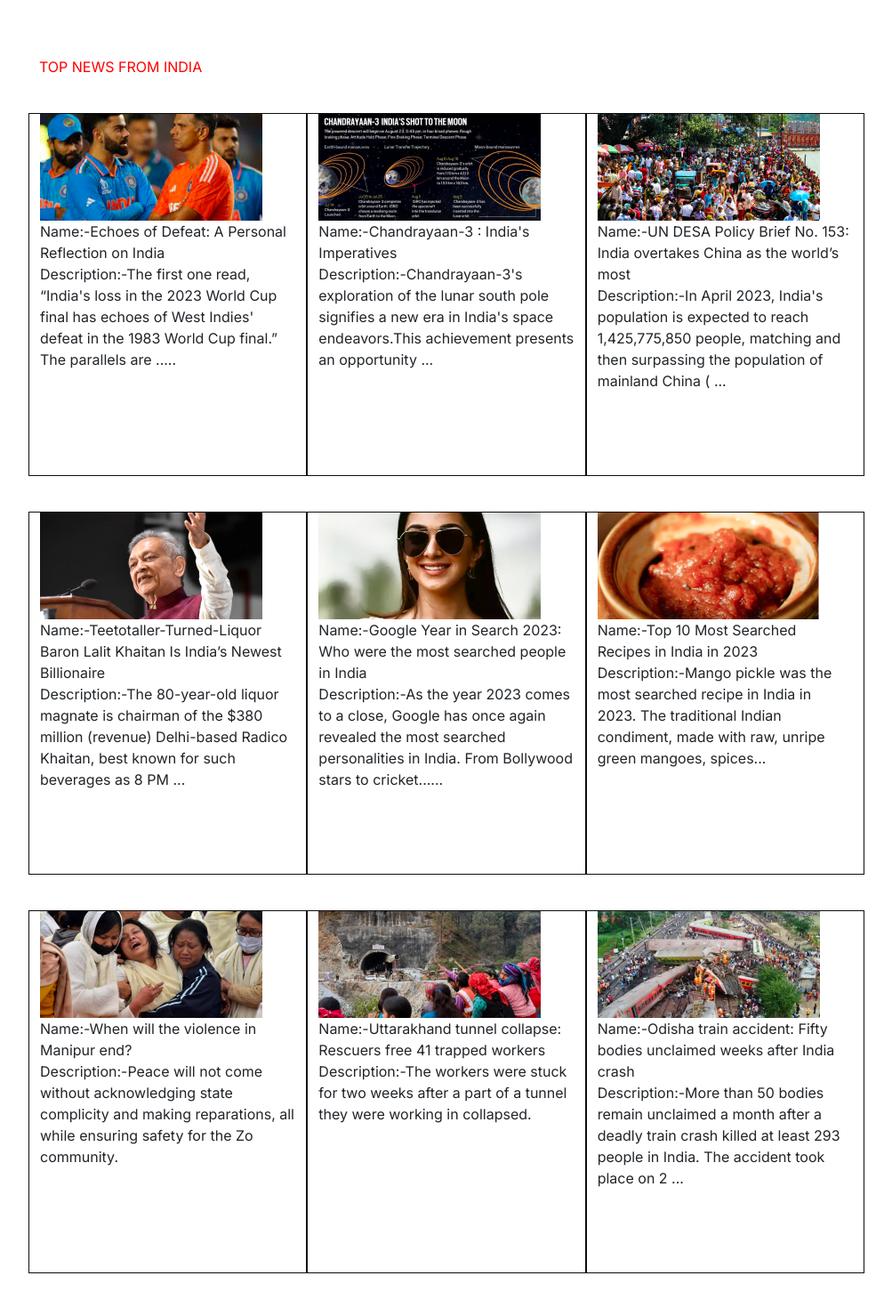
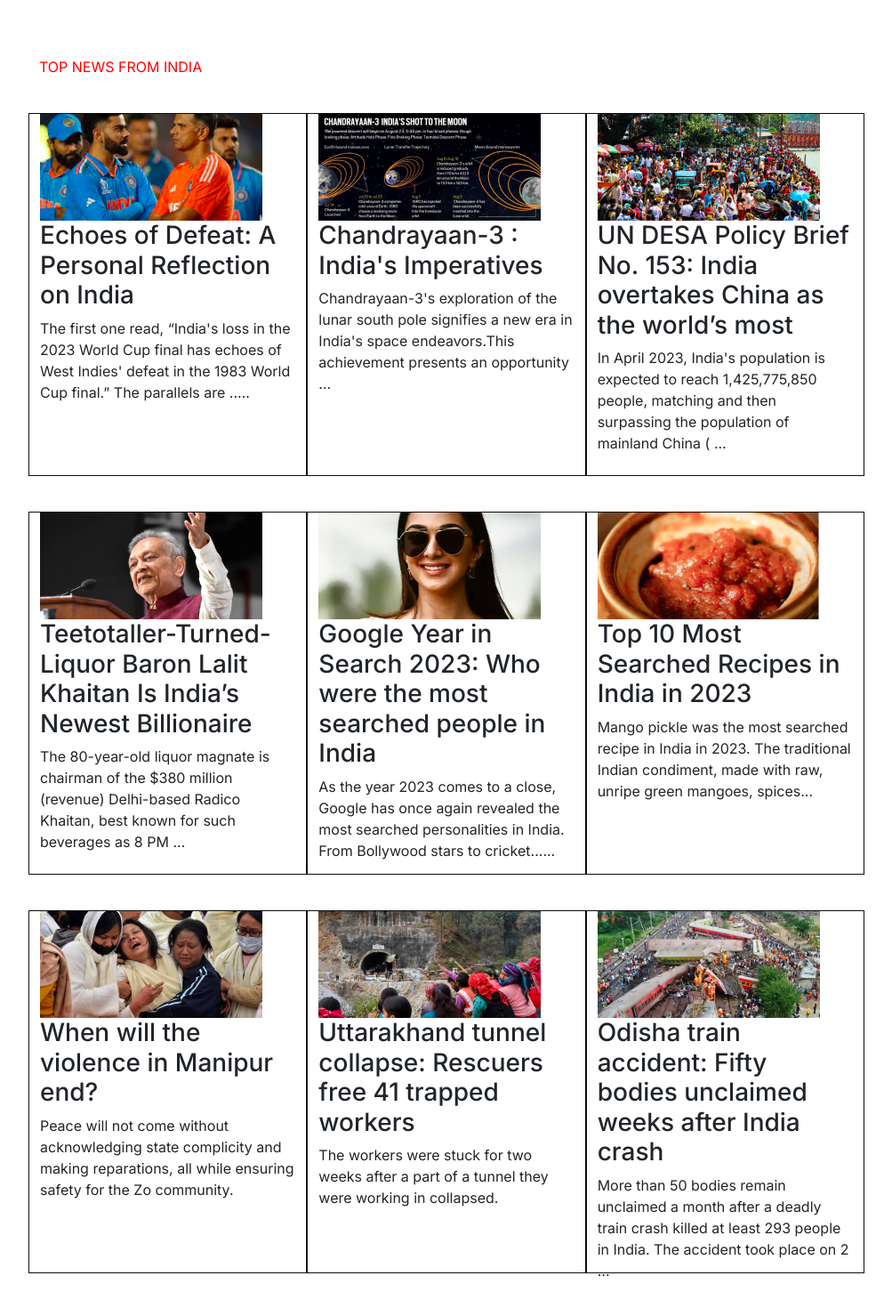
Before and after one commit to Swarnalata-Rana/news-application, a Next.js app: page / in a window 1280 px wide. Shown: the part 340-1810 px from the top of the page at 89% size, without its empty margins (138-1141 px from the left). Built offline with nearby package versions, Linux system fonts and the light colour scheme.

Commit message:
index-use

```diff
--- a/app/Articles_grid.js
+++ b/app/Articles_grid.js
@@ -1,64 +1,59 @@
+// import React from 'react'
+// // import { articles_datas } from './data'
+// // import EastIcon from '@mui/icons-material/East';
+
+
+// const Articles_grid = () => {
+
+//     return (
+//         <>
+//             <div className='check-main-box'>TOP NEWS FROM INDIA</div>
+//             <div className="row empty-box">
+//                 <div className="col-sm"></div>
+//                 <div className="col-sm"></div>
+//                 <div className="col-sm"></div>
+//             </div>
+//             <div className="row empty-box">
+//                 <div className="col-sm"></div>
+//                 <div className="col-sm"></div>
+//                 <div className="col-sm"></div>
+//             </div>
+//             <div className="row empty-box">
+//                 <div className="col-sm"></div>
+//                 <div className="col-sm"></div>
+//                 <div className="col-sm"></div>
+//             </div>
+//         </>
+//     )
+// }
+
+// export default Articles_grid;
+
+
 import React from 'react'
-import { articles_datas } from './data'
-import EastIcon from '@mui/icons-material/East';
-
+import Articles_news from './Articles_news'
 
 const Articles_grid = () => {
     return (
         <>
             <div className='check-main-box'>TOP NEWS FROM INDIA</div>
             <div className="row empty-box">
-                <div className="col-sm">
-                    <img src={articles_datas[0].url}/>
-                    Name:-{articles_datas[0].name}<br></br>
-                    Description:-{articles_datas[0].description}
-                </div>
-                <div className="col-sm">
-                    <img src={articles_datas[1].url} />
-                    Name:-{articles_datas[1].name}<br></br>
-                    Description:-{articles_datas[1].description}
-                </div>
-                <div className="col-sm">
-                    <img src={articles_datas[2].url} />
-                    Name:-{articles_datas[2].name}<br></br>
-                    Description:-{articles_datas[2].description}
-                </div>
+                {Articles_news(0)}
+                {Articles_news(1)}
+                {Articles_news(2)}
             </div>
             <div className="row empty-box">
-                <div className="col-sm">
-                    <img src={articles_datas[3].url} />
-                    Name:-{articles_datas[3].name}<br></br>
-                    Description:-{articles_datas[3].description}
-                </div>
-                <div className="col-sm">
-                    <img src={articles_datas[4].url} />
-                    Name:-{articles_datas[4].name}<br></br>
-                    Description:-{articles_datas[4].description}
-                </div>
-                <div className="col-sm">
-                    <img src={articles_datas[5].url} />
-                    Name:-{articles_datas[5].name}<br></br>
-                    Description:-{articles_datas[5].description}
-                </div>
+                {Articles_news(3)}
+                {Articles_news(4)}
+                {Articles_news(5)}
             </div>
             <div className="row empty-box">
-                <div className="col-sm">
-                    <img src={articles_datas[6].url} />
-                    Name:-{articles_datas[6].name}<br></br>
-                    Description:-{articles_datas[6].description}</div>
-                <div className="col-sm">
-                    <img src={articles_datas[7].url} />
-                    Name:-{articles_datas[7].name}<br></br>
-                    Description:-{articles_datas[7].description}
-                </div>
-                <div className="col-sm">
-                    <img src={articles_datas[8].url} />
-                    Name:-{articles_datas[8].name}<br></br>
-                    Description:-{articles_datas[8].description}
-                </div>
+                {Articles_news(6)}
+                {Articles_news(7)}
+                {Articles_news(8)}
             </div>
         </>
     )
 }
 
-export default Articles_grid
+export default Articles_grid;
--- /dev/null
+++ b/app/Articles_news.js
@@ -0,0 +1,21 @@
+import React from 'react'
+import { articles_datas } from './data'
+
+const Articles_news = (index) => {
+  const article = articles_datas[index];
+
+  return (
+      <div key={article.id} className="col-sm">
+          <div>
+              <img src={article.url} />
+          </div>
+          <div>
+              <h3>{article.name}</h3>
+              <p>{article.description}</p>
+              {/* <p>Language: {article.language}</p>
+              <p>Country: {article.country}</p> */}
+          </div>
+      </div>
+  );
+};
+export default Articles_news;
```
